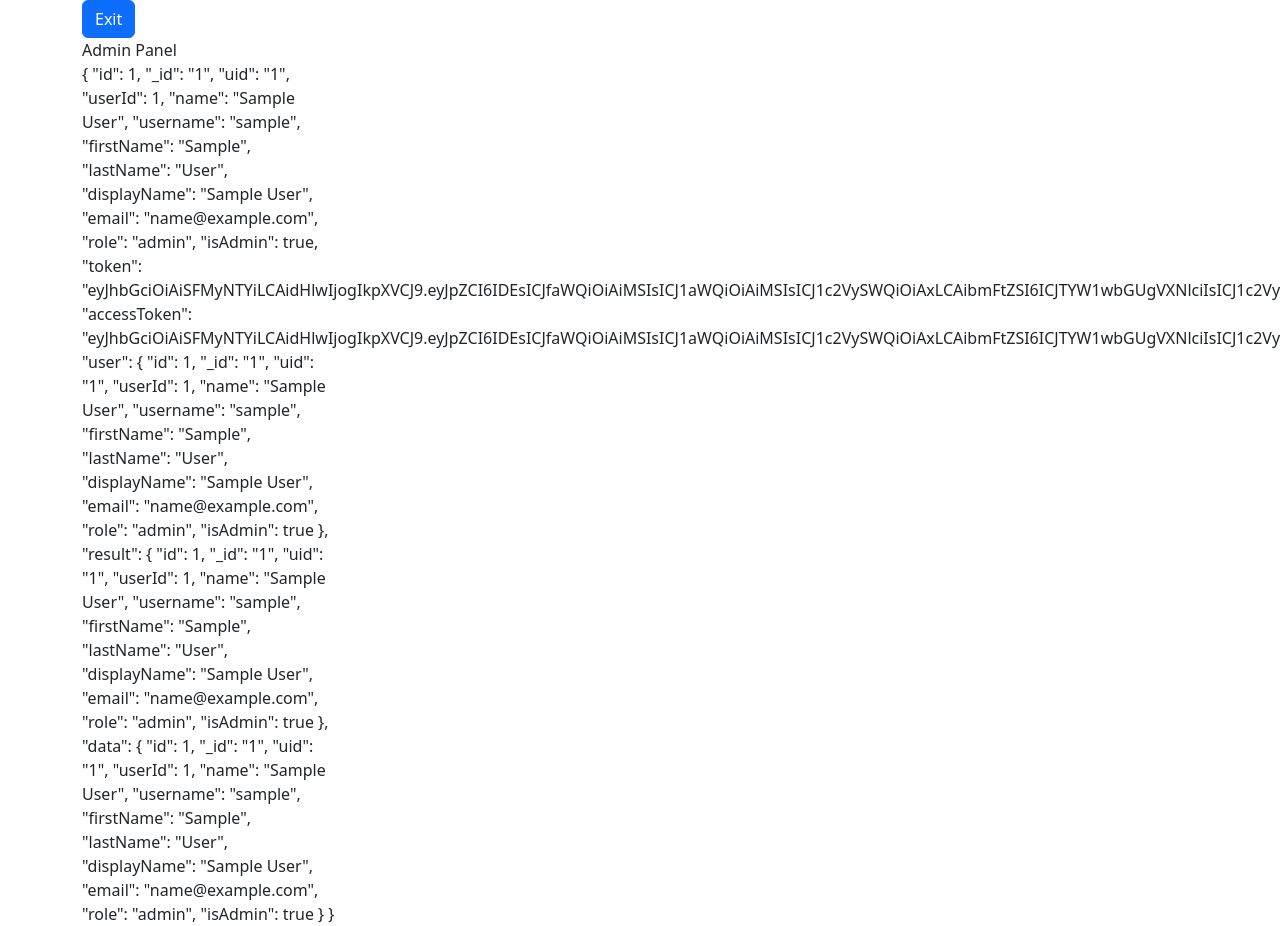
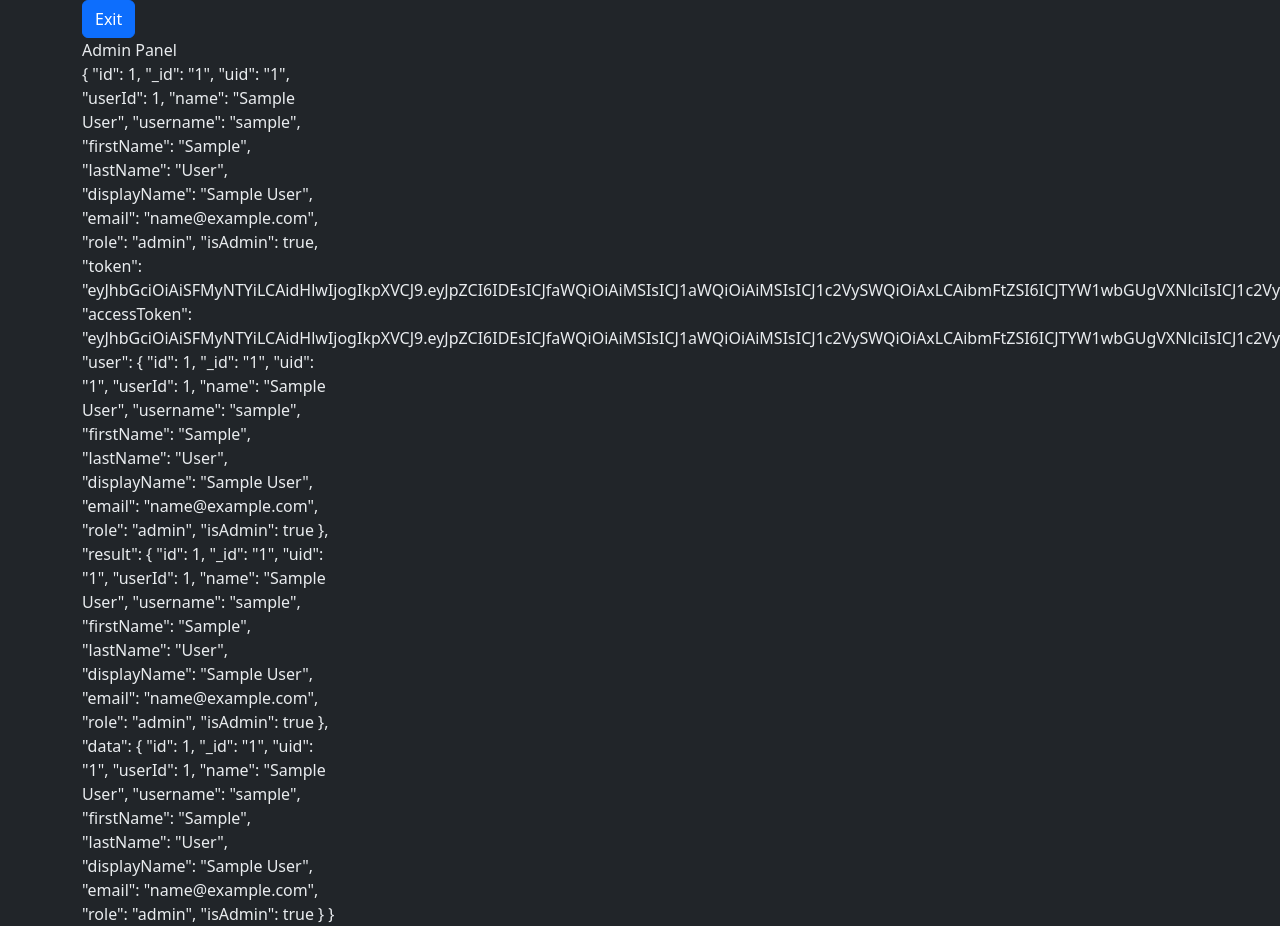
Before and after one commit to Market-control-System/ecommerce-admin-panel, a Vue app in the folder front/: page / in a window 1280 px wide. Shown: the top 926 px of the page. Built offline with nearby package versions, Linux system fonts and the light colour scheme; sample sign-in values are in the browser's storage.

Commit message:
add sass styles

```diff
--- a/front/package.json
+++ b/front/package.json
@@ -26,6 +26,8 @@
     "eslint": "^8.56.0",
     "eslint-plugin-import": "^2.25.3",
     "eslint-plugin-vue": "^9.19.2",
-    "eslint-plugin-vuejs-accessibility": "^1.1.0"
+    "eslint-plugin-vuejs-accessibility": "^1.1.0",
+    "sass": "^1.69.7",
+    "sass-loader": "^13.3.3"
   }
 }
--- /dev/null
+++ b/front/src/assets/styles/main.scss
@@ -0,0 +1,18 @@
+@import "bootstrap/scss/bootstrap";
+
+body {
+    //background-color: var(--bs-body-bg-rgb);
+    color: $gray-200;
+    background-color: $dark;
+
+}
+
+
+.side-bar-logo {
+      height: var(--bs-app-header-height);
+      display: flex;
+      align-items: center;
+      justify-content: space-between;
+      position: relative;
+      flex-shrink: 0;
+}
--- a/front/src/main.js
+++ b/front/src/main.js
@@ -3,7 +3,8 @@ import { createPinia } from 'pinia';
 import { useAuthStore } from './store/auth';
 import App from './App.vue';
 import router from './router';
-import 'bootstrap/dist/css/bootstrap.min.css';
+//import 'bootstrap/dist/css/bootstrap.min.css';
+import './assets/styles/main.scss';
 
 const app = createApp(App);
 const pinia = createPinia();
```
Also changed, not shown: 1 other file (tests, documents, lock files or other folders).
